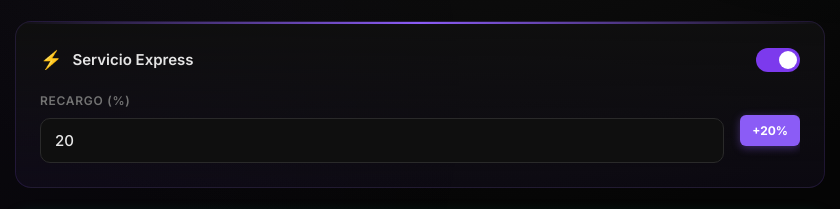
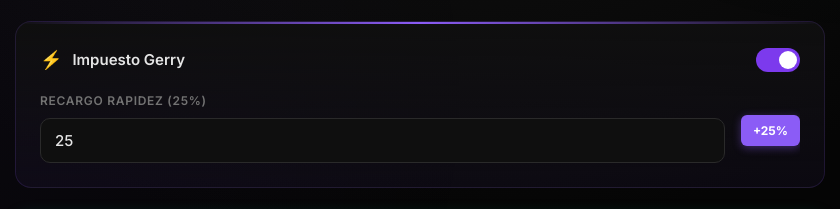
Before and after one commit to lexcreedm-alt/runer, a plain HTML site: page index.html in a window 1280 px wide. Both pictures are taken after a click on the label 998 px from the left and 643 px from the top of the page. Shown: the part 583-792 px from the top of the page, 220-1060 px from the left. Drawn offline with Linux system fonts and the light colour scheme.

Commit message:
actualizacion Recargo Rapidez

```diff
--- a/index.html
+++ b/index.html
@@ -732,8 +732,8 @@
 
                 <div class="iva-toggle-row">
                     <div>
-                        <div class="iva-toggle-label">¿Requiere Factura (IVA)?</div>
-                        <div class="iva-toggle-sublabel">Actívalo para agregar el impuesto al total.</div>
+                        <div class="iva-toggle-label">¿Agregar IVA?</div>
+                        <div class="iva-toggle-sublabel">Actívalo para agregar el impuesto al costo total.</div>
                     </div>
                     <label class="toggle-switch">
                         <input type="checkbox" id="ivaToggle" checked onchange="toggleIvaState()">
@@ -766,7 +766,7 @@
             <div class="rapidez-header">
                 <div class="rapidez-title">
                     <span style="font-size: 18px;">⚡</span>
-                    Servicio Express
+                    Impuesto Gerry
                 </div>
                 <label class="toggle-switch">
                     <input type="checkbox" id="rapidezToggle" onchange="toggleRapidez()">
@@ -775,10 +775,10 @@
             </div>
             <div class="rapidez-content" id="rapidezContent">
                 <div class="form-group">
-                    <label for="rapidezPorcentaje">Recargo (%)</label>
-                    <input type="number" id="rapidezPorcentaje" value="20" step="1" min="0" max="100" oninput="updateRapidezBadge()">
+                    <label for="rapidezPorcentaje">Recargo Rapidez (25%)</label>
+                    <input type="number" id="rapidezPorcentaje" value="25" step="1" min="0" max="100" oninput="updateRapidezBadge()">
                 </div>
-                <span class="rapidez-badge" id="rapidezBadge">+20%</span>
+                <span class="rapidez-badge" id="rapidezBadge">+25%</span>
             </div>
         </div>
 
@@ -808,7 +808,7 @@
             <div class="result-rapidez hidden" id="resultRapidezRow">
                 <div class="result-row" style="border-bottom: none;">
                     <span class="result-label">
-                        <span>⚡</span> Recargo Rapidez (<span id="rapidezLabel">20</span>%)
+                        <span>⚡</span> Impuesto Gerry (<span id="rapidezLabel">25</span>%)
                     </span>
                     <span class="result-value" id="resultRapidez">+$0.00</span>
                 </div>
@@ -826,7 +826,7 @@
         </div>
 
         <footer class="footer">
-            Calculadora de Cotejos &copy; <span id="year"></span>
+            Alexis Pimentel &copy; <span id="year"></span>
         </footer>
     </div>
 
```
